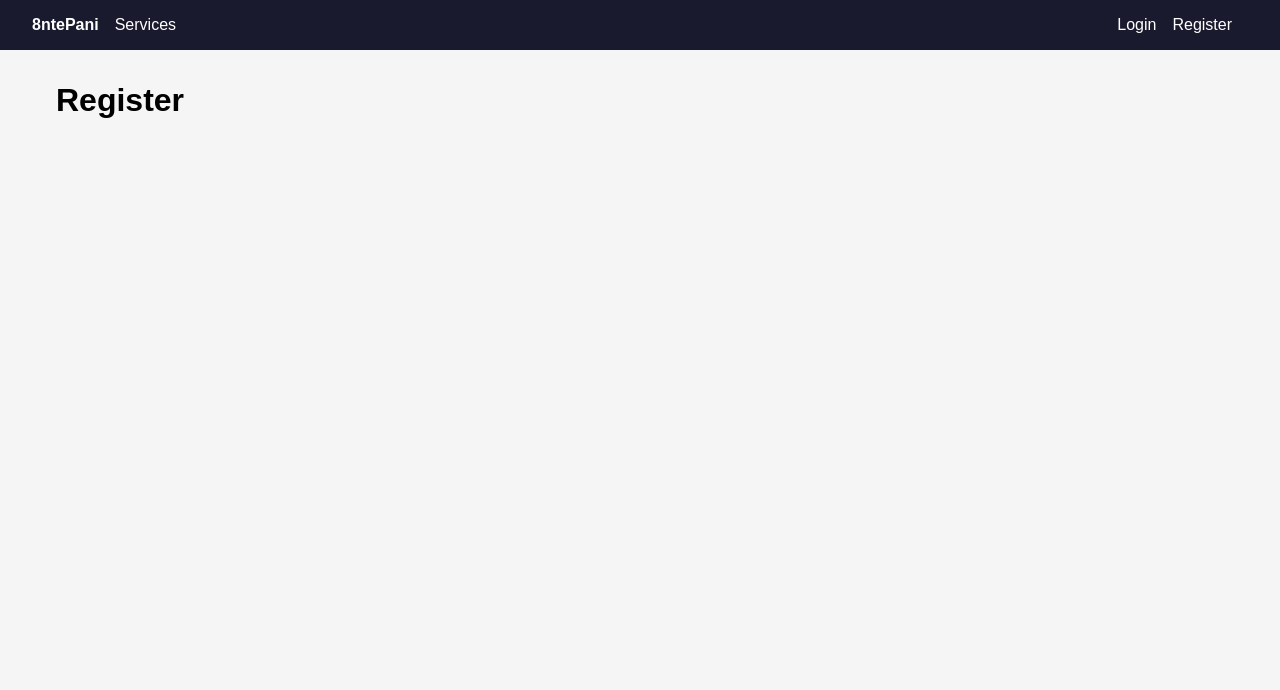
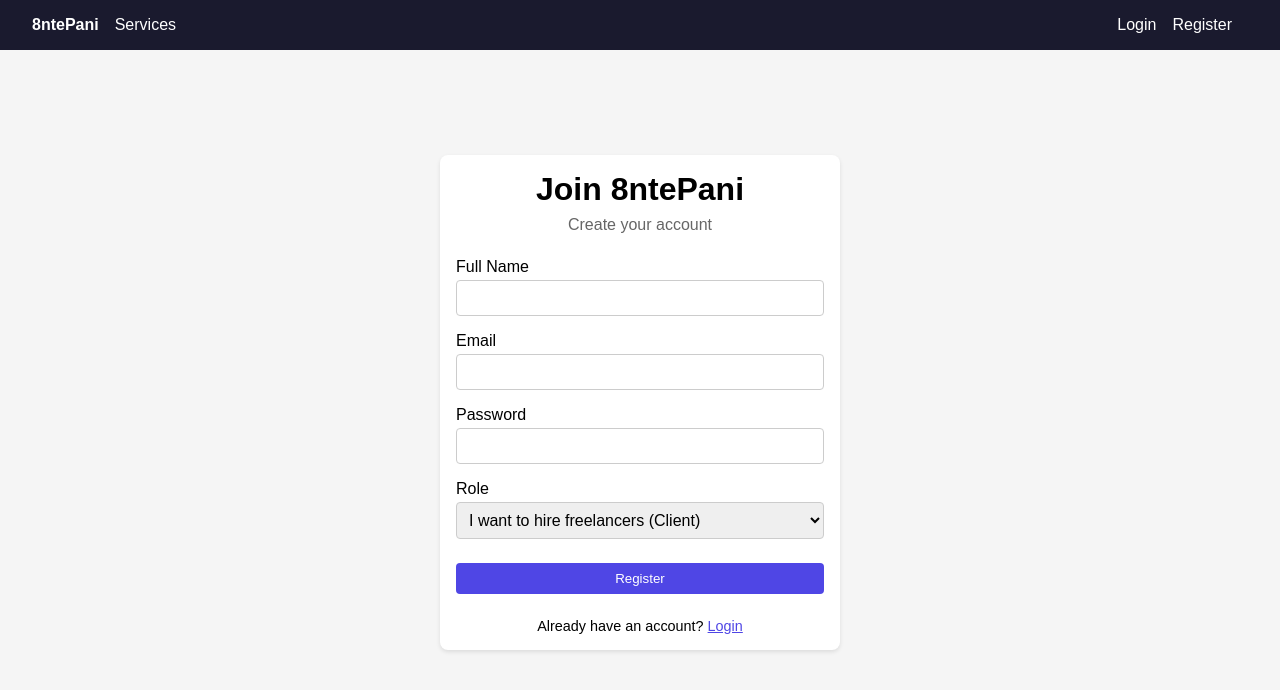
Before and after one commit to alruyah-official/8ntePani, a React app in the folder frontend/: page /register in a window 1280 px wide. Shown: the top 690 px of the page. Built offline with nearby package versions, Linux system fonts and the light colour scheme; the HTML template or start-up script is replaced by a standard one.

Commit message:
feat: implement login and registration forms with validation and role selection

```diff
--- a/frontend/src/pages/Login.jsx
+++ b/frontend/src/pages/Login.jsx
@@ -1,8 +1,120 @@
-import React from 'react';
+import React, { useState, useEffect } from 'react';
+import { useNavigate, Link } from 'react-router-dom';
 import api from '../api/axios.js';
+import { useAuth } from '../context/AuthContext.jsx';
 
 const Login = () => {
-  return <h1>Login</h1>;
+  const { isAuthenticated, login } = useAuth();
+  const navigate = useNavigate();
+
+  const [formData, setFormData] = useState({
+    email: '',
+    password: '',
+  });
+  const [error, setError] = useState(null);
+  const [loading, setLoading] = useState(false);
+
+  // Redirect if already logged in
+  useEffect(() => {
+    if (isAuthenticated) {
+      navigate('/', { replace: true });
+    }
+  }, [isAuthenticated, navigate]);
+
+  const handleChange = (e) => {
+    setFormData((prev) => ({ ...prev, [e.target.name]: e.target.value }));
+  };
+
+  const handleSubmit = async (e) => {
+    e.preventDefault();
+    setLoading(true);
+    setError(null);
+
+    try {
+      const res = await api.post('/api/auth/login', formData);
+      if (res.data.success) {
+        const { user, token } = res.data.data;
+        login(user, token);
+
+        // Redirect based on role
+        if (user.role === 'FREELANCER') {
+          navigate('/dashboard');
+        } else {
+          navigate('/');
+        }
+      }
+    } catch (err) {
+      setError(err.response?.data?.message || 'Failed to login. Please try again.');
+    } finally {
+      setLoading(false);
+    }
+  };
+
+  const pageStyle = {
+    display: 'flex',
+    justifyContent: 'center',
+    alignItems: 'center',
+    minHeight: '80vh',
+  };
+
+  const errorStyle = {
+    background: '#fee2e2',
+    border: '1px solid #ef4444',
+    color: '#991b1b',
+    padding: '0.75rem',
+    borderRadius: '4px',
+    marginBottom: '1rem',
+  };
+
+  return (
+    <div style={pageStyle}>
+      <div className="card" style={{ width: '100%', maxWidth: '400px' }}>
+        <h1 style={{ textAlign: 'center', marginBottom: '0.5rem' }}>Welcome Back</h1>
+        <p style={{ textAlign: 'center', color: '#666', marginBottom: '1.5rem' }}>Login to your account</p>
+
+        {error && <div style={errorStyle}>{error}</div>}
+
+        <form onSubmit={handleSubmit}>
+          <div className="form-group">
+            <label htmlFor="email">Email</label>
+            <input
+              type="email"
+              id="email"
+              name="email"
+              value={formData.email}
+              onChange={handleChange}
+              required
+            />
+          </div>
+
+          <div className="form-group">
+            <label htmlFor="password">Password</label>
+            <input
+              type="password"
+              id="password"
+              name="password"
+              value={formData.password}
+              onChange={handleChange}
+              required
+            />
+          </div>
+
+          <button
+            type="submit"
+            className="btn btn-primary"
+            style={{ width: '100%', marginTop: '0.5rem' }}
+            disabled={loading}
+          >
+            {loading ? 'Logging in...' : 'Login'}
+          </button>
+        </form>
+
+        <p style={{ textAlign: 'center', marginTop: '1.5rem', fontSize: '0.9rem' }}>
+          Don't have an account? <Link to="/register" style={{ color: '#4f46e5' }}>Register</Link>
+        </p>
+      </div>
+    </div>
+  );
 };
 
 export default Login;
--- a/frontend/src/pages/Register.jsx
+++ b/frontend/src/pages/Register.jsx
@@ -1,8 +1,144 @@
-import React from 'react';
+import React, { useState, useEffect } from 'react';
+import { useNavigate, Link } from 'react-router-dom';
 import api from '../api/axios.js';
+import { useAuth } from '../context/AuthContext.jsx';
 
 const Register = () => {
-  return <h1>Register</h1>;
+  const { isAuthenticated, login } = useAuth();
+  const navigate = useNavigate();
+
+  const [formData, setFormData] = useState({
+    name: '',
+    email: '',
+    password: '',
+    role: 'CLIENT',
+  });
+  const [error, setError] = useState(null);
+  const [loading, setLoading] = useState(false);
+
+  // Redirect if already logged in
+  useEffect(() => {
+    if (isAuthenticated) {
+      navigate('/', { replace: true });
+    }
+  }, [isAuthenticated, navigate]);
+
+  const handleChange = (e) => {
+    setFormData((prev) => ({ ...prev, [e.target.name]: e.target.value }));
+  };
+
+  const handleSubmit = async (e) => {
+    e.preventDefault();
+    console.log("Register button clicked");
+    setLoading(true);
+    setError(null);
+
+    try {
+      console.log("Sending request...");
+      const res = await api.post('/api/auth/register', formData);
+      console.log("Response:", res);
+      if (res.data.success) {
+        const { user, token } = res.data.data;
+        login(user, token);
+        navigate('/');
+      }
+    } catch (err) {
+      console.log("Error:", err);
+      console.log("Response:", err.response);
+      console.log("Message:", err.message);
+      setError(err.response?.data?.message || 'Failed to register. Please try again.');
+    } finally {
+      setLoading(false);
+    }
+  };
+
+  const pageStyle = {
+    display: 'flex',
+    justifyContent: 'center',
+    alignItems: 'center',
+    minHeight: '80vh',
+  };
+
+  const errorStyle = {
+    background: '#fee2e2',
+    border: '1px solid #ef4444',
+    color: '#991b1b',
+    padding: '0.75rem',
+    borderRadius: '4px',
+    marginBottom: '1rem',
+  };
+
+  return (
+    <div style={pageStyle}>
+      <div className="card" style={{ width: '100%', maxWidth: '400px' }}>
+        <h1 style={{ textAlign: 'center', marginBottom: '0.5rem' }}>Join 8ntePani</h1>
+        <p style={{ textAlign: 'center', color: '#666', marginBottom: '1.5rem' }}>Create your account</p>
+
+        {error && <div style={errorStyle}>{error}</div>}
+
+        <form onSubmit={handleSubmit}>
+          <div className="form-group">
+            <label htmlFor="name">Full Name</label>
+            <input
+              type="text"
+              id="name"
+              name="name"
+              value={formData.name}
+              onChange={handleChange}
+              required
+            />
+          </div>
+
+          <div className="form-group">
+            <label htmlFor="email">Email</label>
+            <input
+              type="email"
+              id="email"
+              name="email"
+              value={formData.email}
+              onChange={handleChange}
+              required
+            />
+          </div>
+
+          <div className="form-group">
+            <label htmlFor="password">Password</label>
+            <input
+              type="password"
+              id="password"
+              name="password"
+              value={formData.password}
+              onChange={handleChange}
+              required
+              minLength="6"
+            />
+          </div>
+
+          <div className="form-group">
+            <label htmlFor="role">Role</label>
+            <select id="role" name="role" value={formData.role} onChange={handleChange}>
+              <option value="CLIENT">I want to hire freelancers (Client)</option>
+              <option value="FREELANCER">I want to work (Freelancer)</option>
+            </select>
+          </div>
+
+          <button
+            type="submit"
+            className="btn btn-primary"
+            style={{ width: '100%', marginTop: '0.5rem' }}
+            disabled={loading}
+
+          >
+            {loading ? 'Registering...' : 'Register'}
+          </button>
+        </form>
+
+        <p style={{ textAlign: 'center', marginTop: '1.5rem', fontSize: '0.9rem' }}>
+          Already have an account? <Link to="/login" style={{ color: '#4f46e5' }}>Login</Link>
+        </p>
+      </div>
+    </div>
+  );
 };
 
 export default Register;
```
Also changed, not shown: 2 other files (tests, documents, lock files or other folders).
